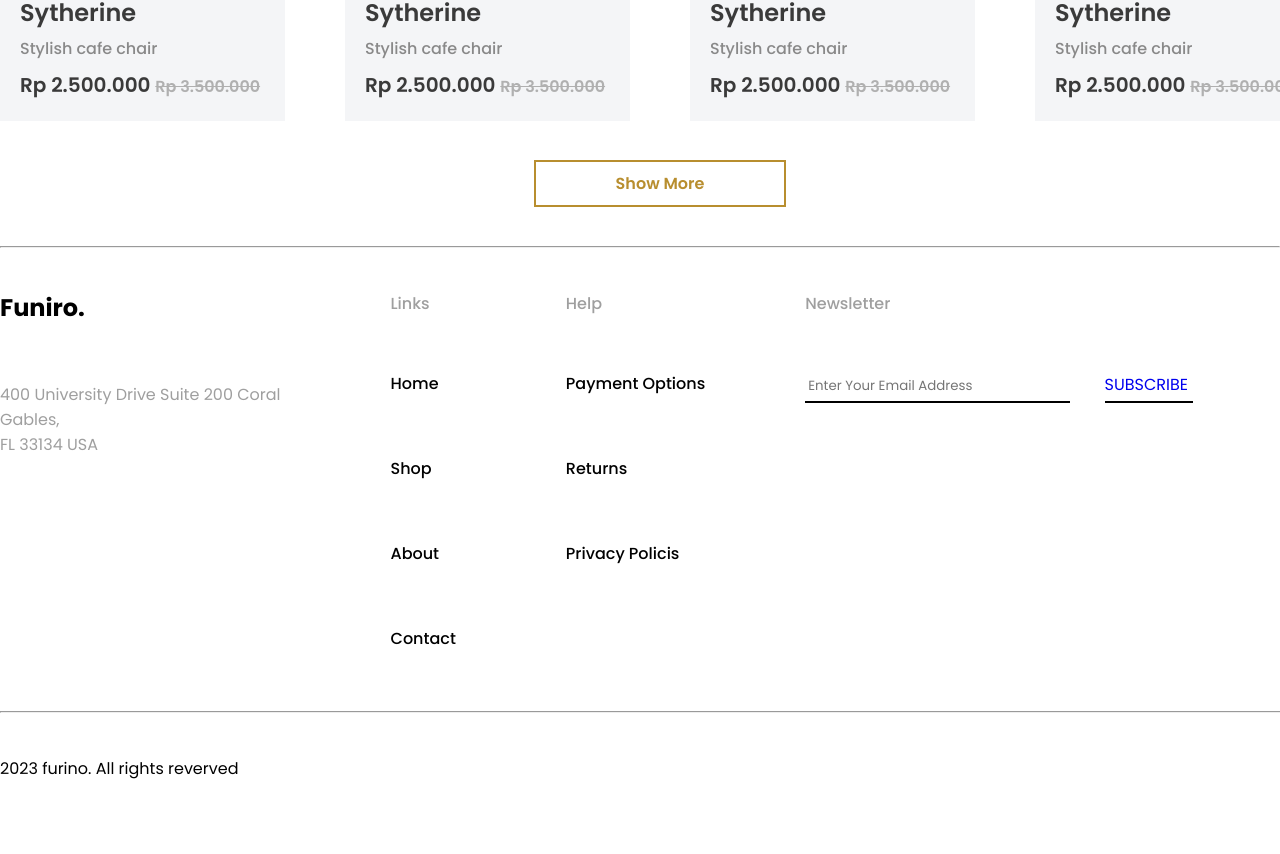
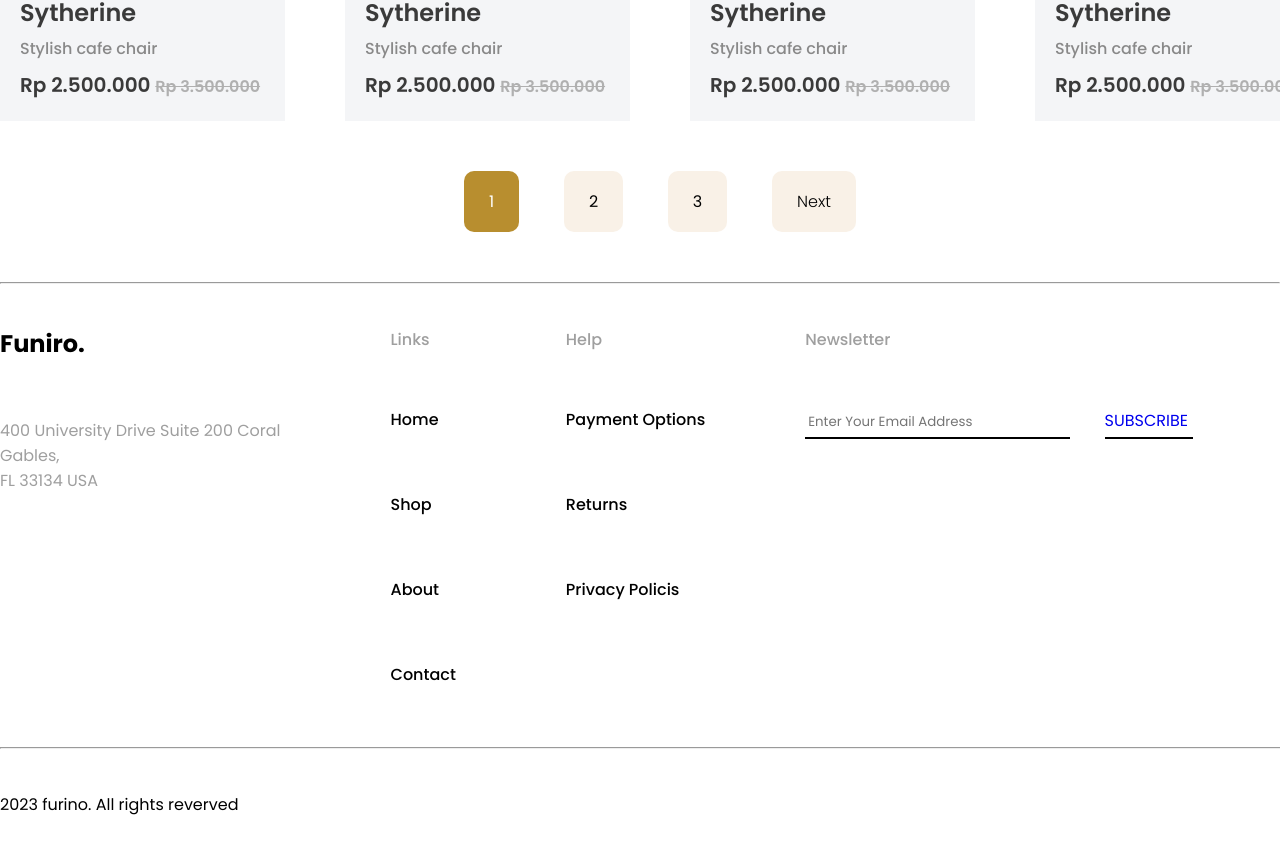
Before and after one commit to codayon/furniro, a plain HTML site: page html/shop.html in a window 1280 px wide. Shown: the part 2345-3199 px from the top of the page. Before the commit the page ends 3171 px from the top, so only its background shows below. Drawn offline with Linux system fonts and the light colour scheme.

Commit message:
product done

```diff
--- a/css/shop.css
+++ b/css/shop.css
@@ -239,18 +239,45 @@ p {
   color: #b0b0b0;
   font-size: 16px;
 }
-.product-show-more-button {
+.product-bottom-button-flex {
+  margin: 0 auto;
+  display: flex;
+  width: 392px;
   align-items: center;
-  margin: 0 auto;
+  justify-content: space-between;
+}
+.product-bottom-button {
+  background: #f9f1e7;
+  margin-bottom: 50px;
   text-align: center;
+  border-radius: 10px;
+}
+.product-bottom-button a {
+  color: black;
+  font-size: 20;
+  padding: 18px 25px;
+  font-weight: 400;
+  display: inline-block;
+}
+#product-bottom-button-active {
+  background: #b88e2f;
+}
+#product-bottom-button-active a {
+  color: white;
+}
+#product-bottom-button-next {
   margin-bottom: 50px;
+  text-align: center;
+  border-radius: 10px;
+  background: #f9f1e7;
 }
-.product-show-more-button a {
-  color: #b88e2f;
-  padding: 10px 80px;
-  font-weight: 600;
-  border: 2px solid #b88e2f;
-  text-align: center;
+#product-bottom-button-next a {
+  color: black;
+  font-size: 20;
+  padding: 18px 25px;
+  font-weight: 400;
+  display: inline-block;
+  font-weight: 300;
 }
 /* products section 0 */
 
--- a/html/shop.html
+++ b/html/shop.html
@@ -666,7 +666,20 @@
             </div>
           </div>
         </div>
-        <div class="product-show-more-button"><a href="#">Show More</a></div>
+        <div class="product-bottom-button-flex">
+          <div class="product-bottom-button" id="product-bottom-button-active">
+            <a href="#">1</a>
+          </div>
+          <div class="product-bottom-button">
+            <a href="#">2</a>
+          </div>
+          <div class="product-bottom-button">
+            <a href="#">3</a>
+          </div>
+          <div class="" id="product-bottom-button-next">
+            <a href="#">Next</a>
+          </div>
+        </div>
       </div>
     </section>
     <!-- products section 0 -->
```
Also changed, not shown: 1 other file.
